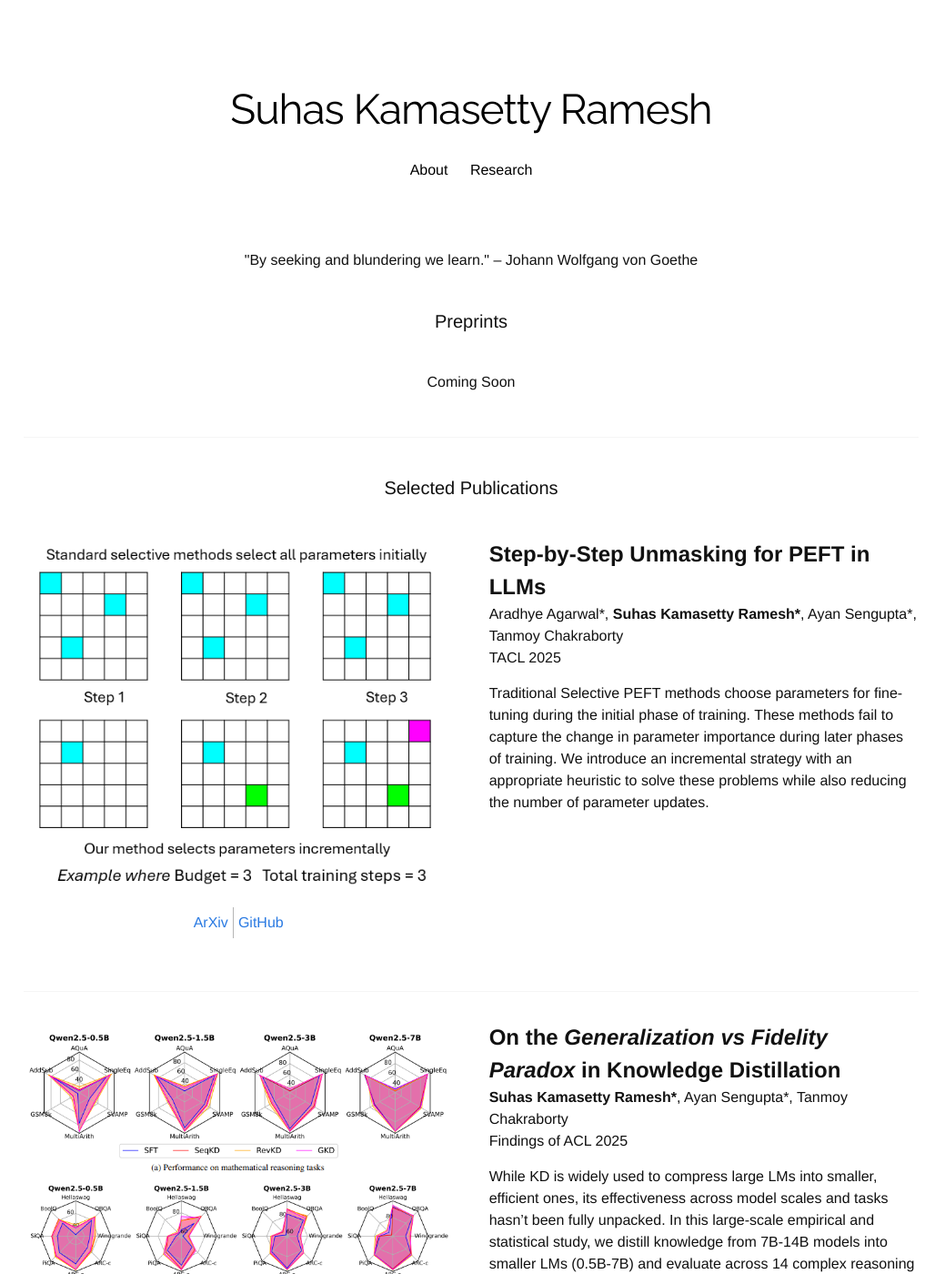
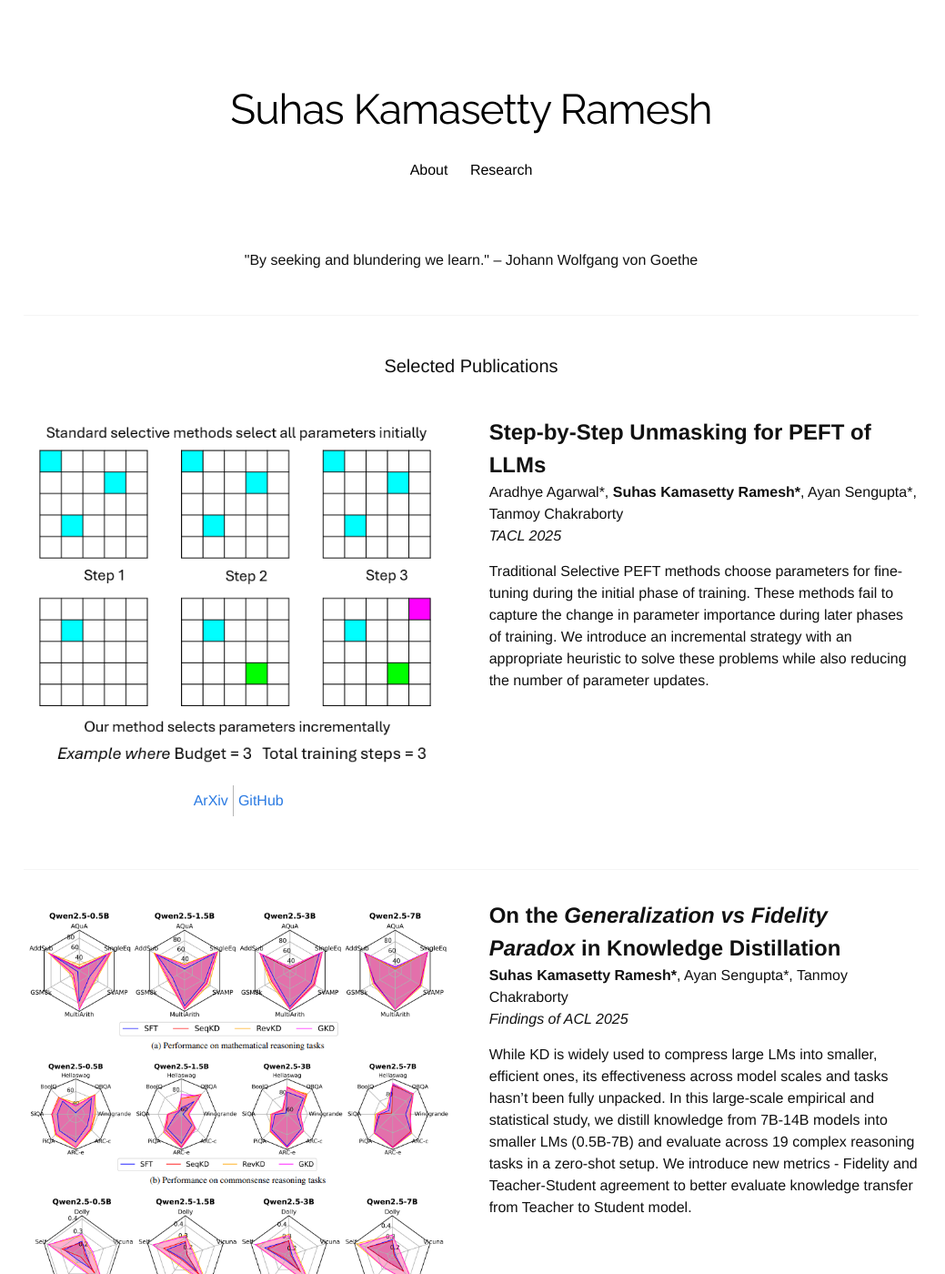
Before and after one commit to suhaskr/suhaskr.github.io, a Jekyll site: the page built from research.html, in a window 1280 px wide and 1400 px high. Shown: the whole window at 91% size, without its empty margins (122-1161 px from the left). Built offline with Jekyll 4.4.1, drawn with Linux system fonts in a browser that asks for light colours; nearby versions of some CDN libraries; some web fonts are replaced; a style sheet for code colours, icons or effects is not loaded; some of the changed text lies outside the part shown.

Commit message:
cleanup formatting

```diff
--- a/research.html
+++ b/research.html
@@ -8,8 +8,10 @@
   <!-- Few of my learnings: <a href='#preprints'>preprints</a> or <a href='#publications'> selected publications.</a> -->
 </center>
 
+<!--
 <h2 id='preprints' class="page-heading">Preprints</h1>
   <center> Coming Soon </center>
+-->
 
 <div class="divider"></div>
 
@@ -27,8 +29,8 @@
 
     <div class="six columns">
 
-      <b> <font size="+2">Step-by-Step Unmasking for PEFT in LLMs </font> </b>
-      <p> Aradhye Agarwal*, <b>Suhas Kamasetty Ramesh*</b>, Ayan Sengupta*, Tanmoy Chakraborty <br/> TACL 2025 </p>
+      <b> <font size="+2">Step-by-Step Unmasking for PEFT of LLMs </font> </b>
+      <p> Aradhye Agarwal*, <b>Suhas Kamasetty Ramesh*</b>, Ayan Sengupta*, Tanmoy Chakraborty <br/> <i>TACL 2025</i> </p>
       <p>Traditional Selective PEFT methods choose parameters for fine-tuning during the initial phase of training.
          These methods fail to capture the change in parameter importance during later phases of training.
          We introduce an incremental strategy with an appropriate heuristic to solve these problems while also reducing the number of parameter updates.
@@ -52,9 +54,10 @@
     <div class="six columns">
 
       <b> <font size="+2">On the <i>Generalization vs Fidelity Paradox</i> in Knowledge Distillation </font> </b>
-      <p><b>Suhas Kamasetty Ramesh*</b>, Ayan Sengupta*, Tanmoy Chakraborty <br/>Findings of ACL 2025 </p>
+      <p><b>Suhas Kamasetty Ramesh*</b>, Ayan Sengupta*, Tanmoy Chakraborty <br/><i>Findings of ACL 2025</i> </p>
       <p>While KD is widely used to compress large LMs into smaller, efficient ones, its effectiveness across model scales and tasks hasn’t been fully unpacked.
-        In this large-scale empirical and statistical study, we distill knowledge from 7B-14B models into smaller LMs (0.5B-7B) and evaluate across 14 complex reasoning tasks in a zero-shot setup.
+        In this large-scale empirical and statistical study, we distill knowledge from 7B-14B models into smaller LMs (0.5B-7B) and evaluate across 19 complex reasoning tasks in a zero-shot setup.
+        We introduce new metrics - Fidelity and Teacher-Student agreement to better evaluate knowledge transfer from Teacher to Student model.
       </p>
     </div>
 </div>
```
